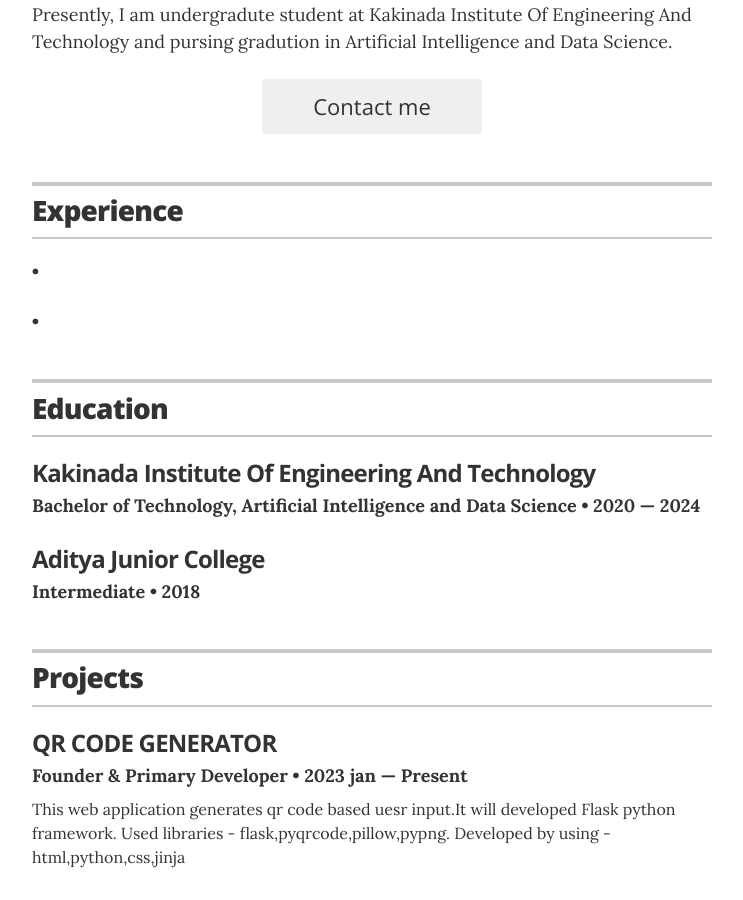
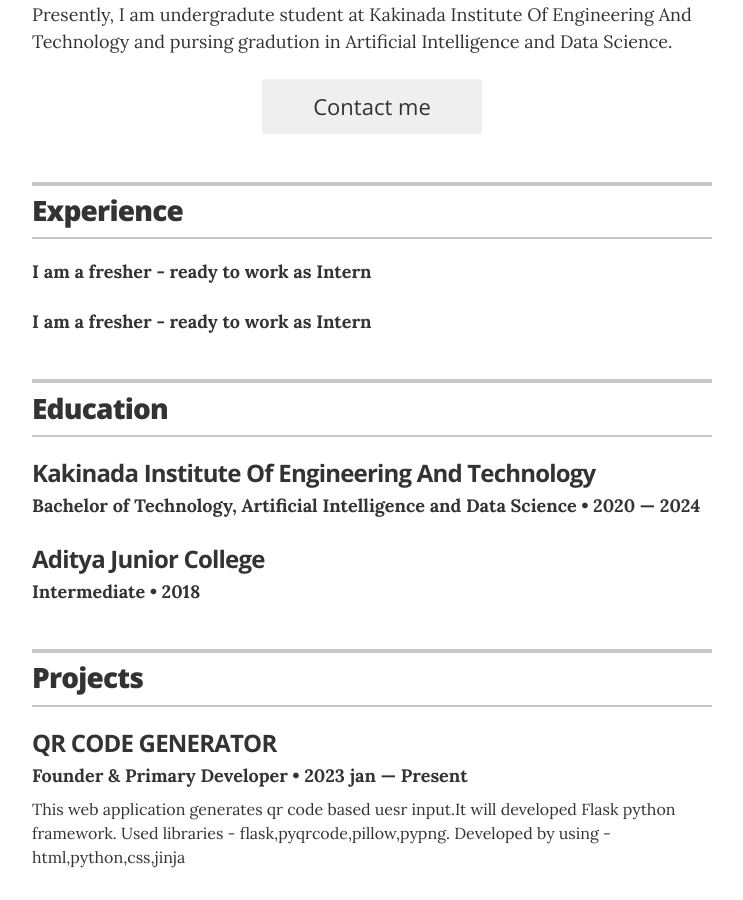
Before and after one commit to iamprasadraju/resume, a Jekyll site: the page built from index.html, in a window 1280 px wide and 900 px high, scrolled down 349 px. Shown: the whole window, without its empty margins (268-1011 px from the left). Built offline with Jekyll 4.4.1, drawn with Linux system fonts in a browser that asks for light colours.

Commit message:
Update resume.html

```diff
--- a/_layouts/resume.html
+++ b/_layouts/resume.html
@@ -60,7 +60,7 @@
         <div class="resume-item" itemscope itemprop="worksFor" itemtype="http://schema.org/Organization">
           <!--<h3 class="resume-item-title" itemprop="name">{{ job.company }}</h3>
           <p class="resume-item-copy">{{ job.summary }}</p> -->
-          <h4 class="resume-item-details" itemprop="description">{{ job.position }} &bull; {{ job.duration }}</h4>
+          <h4 class="resume-item-details" itemprop="description">I am a fresher - ready to work as Intern</h4>
 
         </div><!-- end of resume-item -->
         {% endfor %}
```
